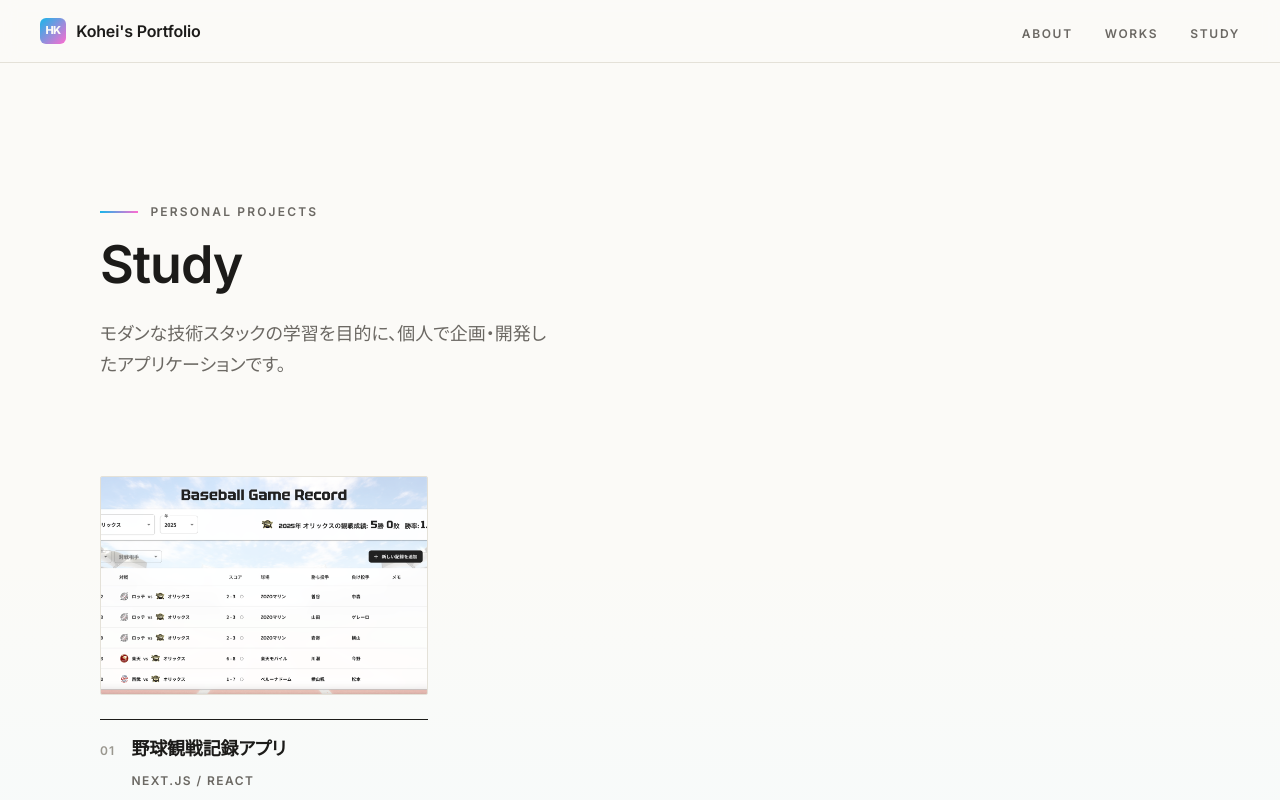
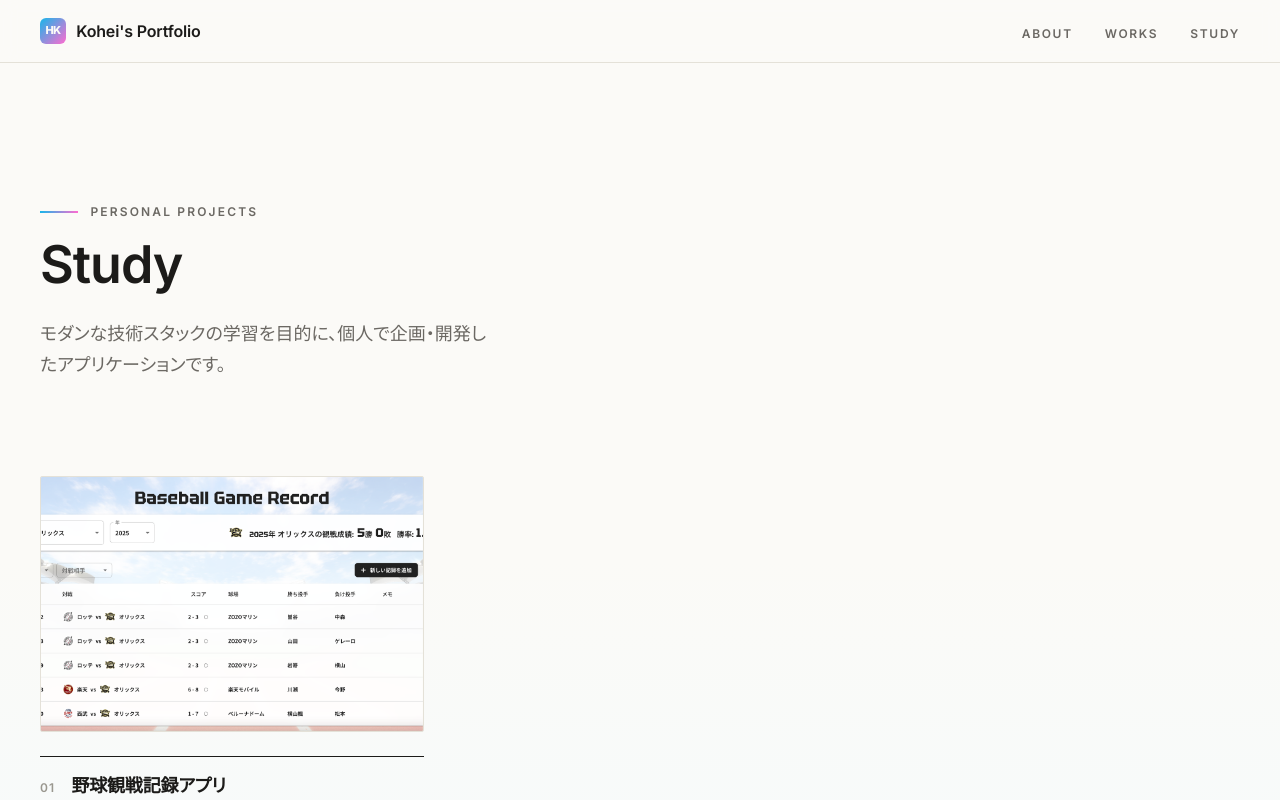
Before and after one commit to h-ko2u1he6i1/portfolio-site, a Next.js app: page /studies in a window 1280 px wide. Shown: the top 800 px of the page. Built offline with nearby package versions, Linux system fonts and the light colour scheme; no server answers.

Commit message:
studies　修正

```diff
--- a/src/app/globals.css
+++ b/src/app/globals.css
@@ -54,6 +54,7 @@
 
   --container: 1160px;
   --container-narrow: 760px;
+  --container-wide: 1280px;
 }
 
 * {
@@ -125,6 +126,11 @@ img {
 
 .container--narrow {
   max-width: var(--container-narrow);
+}
+
+/* Wider canvas for the index pages (Works / Study) so the panels breathe larger */
+.container--wide {
+  max-width: var(--container-wide);
 }
 
 .section {
@@ -246,6 +252,11 @@ img {
   }
 }
 
+/* Tighter gutters for the index pages so each panel renders larger */
+.card-grid--tight {
+  gap: var(--space-12) var(--space-6);
+}
+
 /* =========================================================
    Skip link
    ========================================================= */
--- a/src/app/studies/page.tsx
+++ b/src/app/studies/page.tsx
@@ -11,14 +11,19 @@ export const metadata: Metadata = {
 export default function StudiesPage() {
   return (
     <main className="section">
-      <div className="container">
+      <div className="container container--wide">
         <PageIntro
           kicker="Personal projects"
           title="Study"
           lede="モダンな技術スタックの学習を目的に、個人で企画・開発したアプリケーションです。"
         />
 
-        <WorkCardGrid items={studiesData} hrefBase="/studies" priority />
+        <WorkCardGrid
+          items={studiesData}
+          hrefBase="/studies"
+          priority
+          className="card-grid--tight"
+        />
       </div>
     </main>
   );
--- a/src/app/works/page.module.css
+++ /dev/null
@@ -1,4 +0,0 @@
-/* Works index — wider canvas so the panels can breathe larger */
-.container {
-  max-width: 1280px;
-}
--- a/src/app/works/page.tsx
+++ b/src/app/works/page.tsx
@@ -2,7 +2,6 @@ import type { Metadata } from "next";
 import { worksData } from "@/data/works";
 import PageIntro from "@/components/common/PageIntro";
 import WorksBrowser from "@/components/works/WorksBrowser";
-import styles from "./page.module.css";
 
 export const metadata: Metadata = {
   title: "Works",
@@ -12,7 +11,7 @@ export const metadata: Metadata = {
 export default function WorksPage() {
   return (
     <main className="section">
-      <div className={`container ${styles.container}`}>
+      <div className="container container--wide">
         <PageIntro
           kicker="Selected work"
           title="Works"
--- a/src/components/works/WorksBrowser.module.css
+++ b/src/components/works/WorksBrowser.module.css
@@ -48,11 +48,6 @@
   color: inherit;
 }
 
-/* Tighter gutters than the shared grid so each panel renders larger */
-.grid {
-  gap: var(--space-12) var(--space-6);
-}
-
 .result {
   margin-bottom: var(--space-12);
   font-family: var(--font-sans);
--- a/src/components/works/WorksBrowser.tsx
+++ b/src/components/works/WorksBrowser.tsx
@@ -66,7 +66,7 @@ export default function WorksBrowser({
         items={visible}
         hrefBase={hrefBase}
         priority
-        className={styles.grid}
+        className="card-grid--tight"
       />
     </>
   );
```
